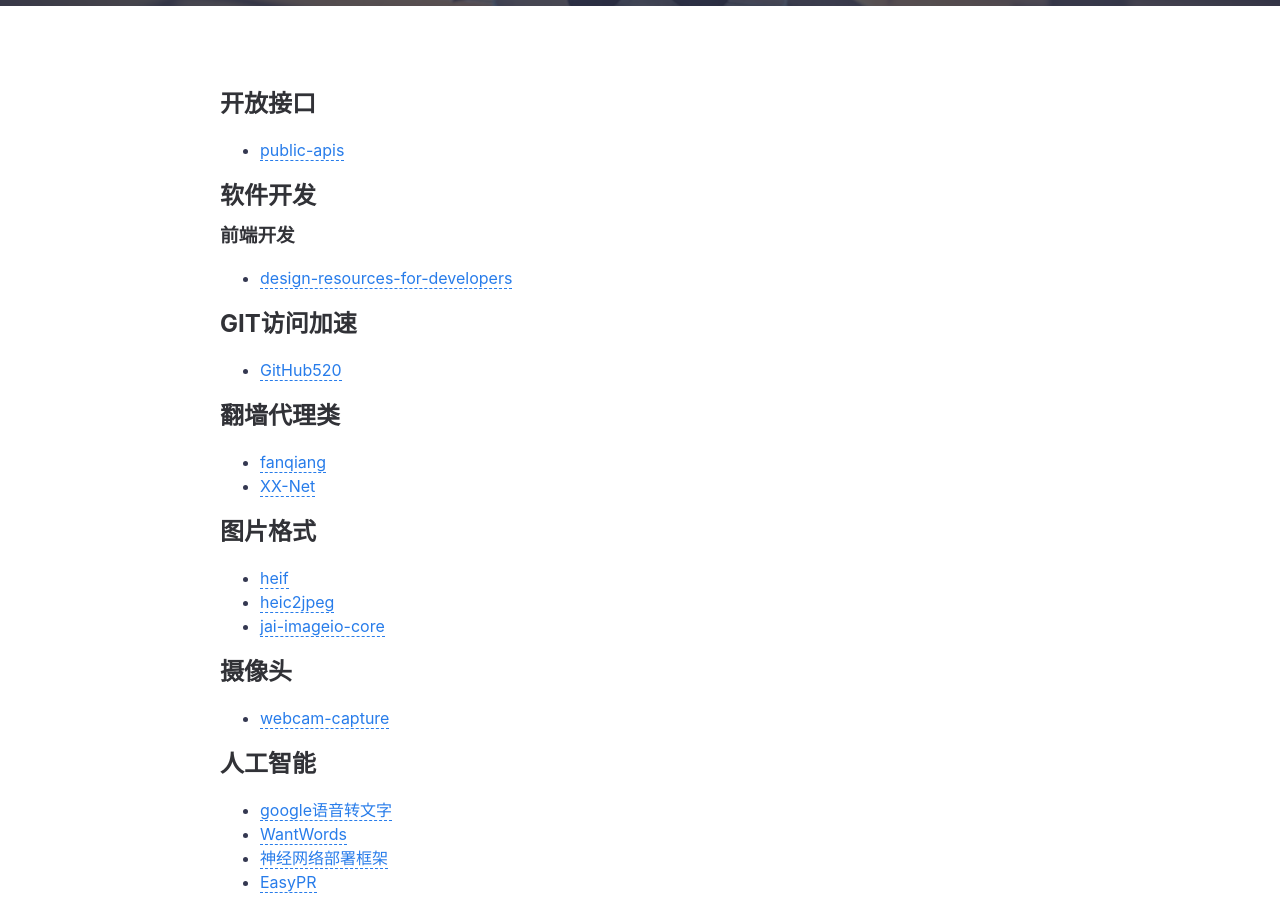
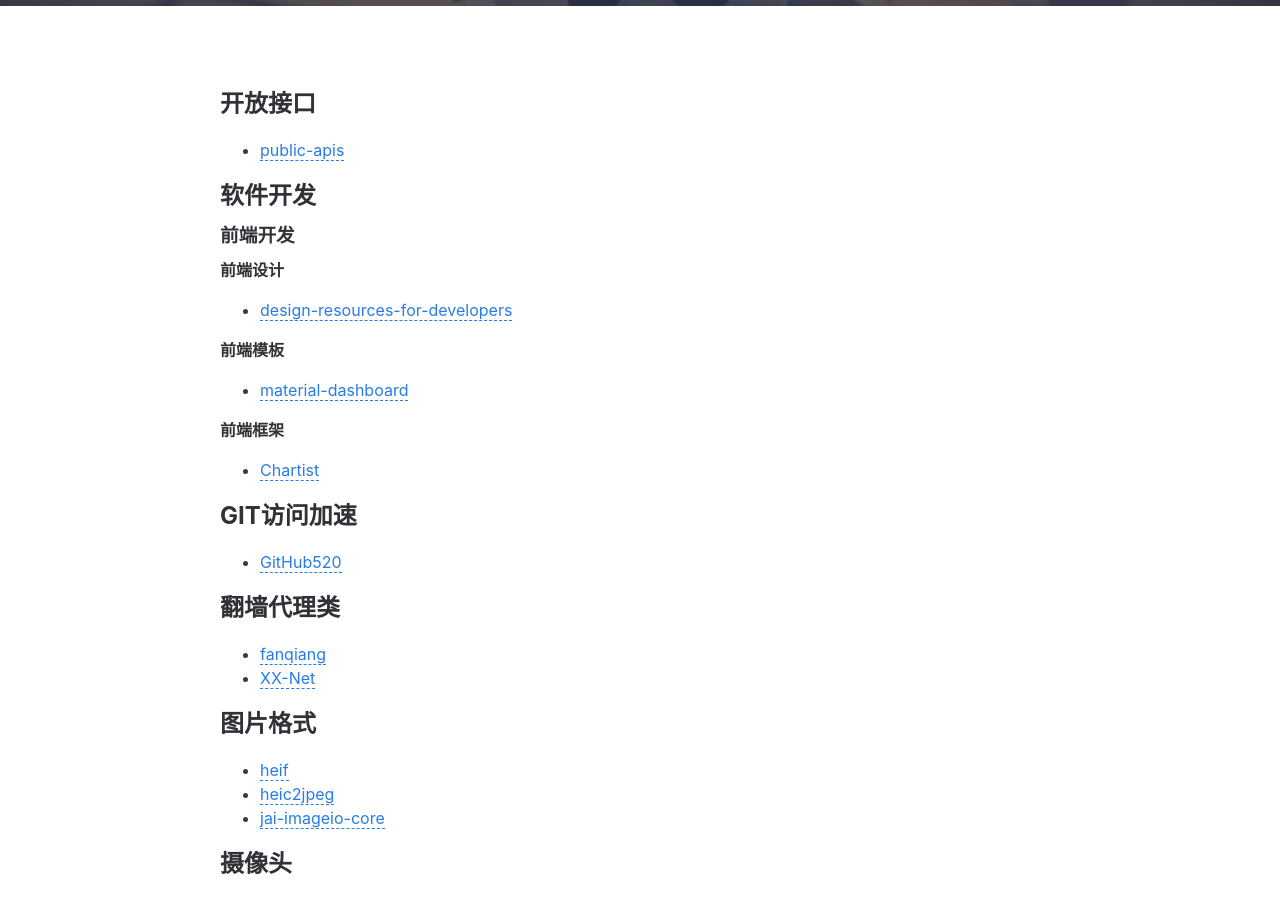
Before and after one commit to liushaofeng89/blog, a Jekyll site: the page built from _posts/2021-12-02-github-recommend.md, in a window 1280 px wide and 900 px high, scrolled down 570 px. Built offline with Jekyll 4.4.1, drawn with Linux system fonts in a browser that asks for light colours; comment, search, counter and statistics services are not loaded.

Commit message:
Update 2021-12-02-github-recommend.md
更新部分前端资源

```diff
--- a/_posts/2021-12-02-github-recommend.md
+++ b/_posts/2021-12-02-github-recommend.md
@@ -12,7 +12,16 @@
 ## 软件开发
 
 ### 前端开发
+
+#### 前端设计
   * [design-resources-for-developers](https://github.com/bradtraversy/design-resources-for-developers "Curated list of design and UI resources from stock photos, web templates, CSS frameworks, UI libraries, tools and much more")
+
+#### 前端模板
+  * [material-dashboard](https://github.com/creativetimofficial/material-dashboard)
+
+#### 前端框架
+  * [Chartist](https://github.com/gionkunz/chartist-js)
+
 
 ## GIT访问加速
   * [GitHub520](https://github.com/521xueweihan/GitHub520)
```
